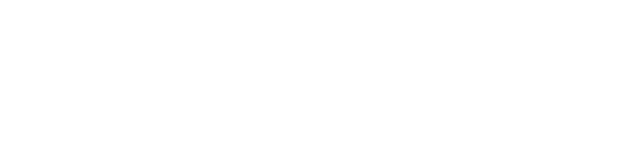
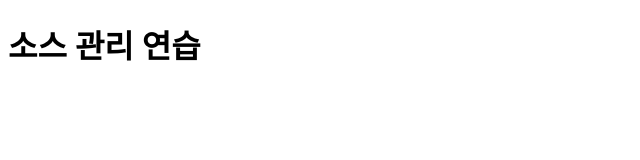
Before and after one commit to KimShueBang/git_ex, a plain HTML site: page index.html in a window 1280 px wide. Shown: the whole page, without its empty margins (0-640 px from the left). Drawn offline with Linux system fonts and the light colour scheme.

Commit message:
Update index.html

```diff
--- a/index.html
+++ b/index.html
@@ -6,6 +6,6 @@
   <title>git 소스 관리 연습</title>
 </head>
 <body>
-
+  <h1>소스 관리 연습</h1>
 </body>
 </html>
```
